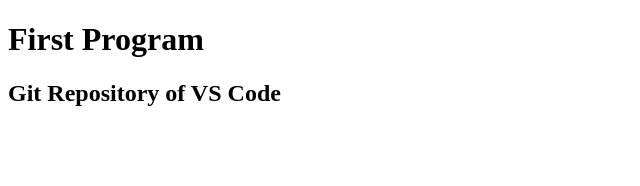
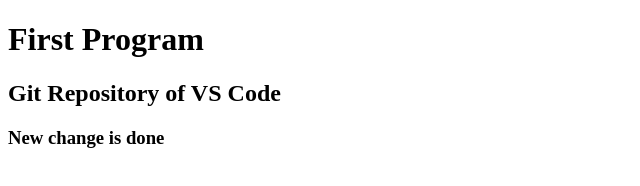
Before and after one commit to Allavudeen/demo, a plain HTML site: page index.html in a window 1280 px wide. Shown: the whole page, without its empty margins (0-640 px from the left). Drawn offline with Linux system fonts and the light colour scheme.

Commit message:
All changes Save

```diff
--- a/index.html
+++ b/index.html
@@ -6,5 +6,6 @@
     <body>
         <h1>First Program</h1>
         <h2>Git Repository of VS Code</h2>
+        <h3>New change is done</h3>
     </body>
 </html>
```
Also changed, not shown: 1 other file.
